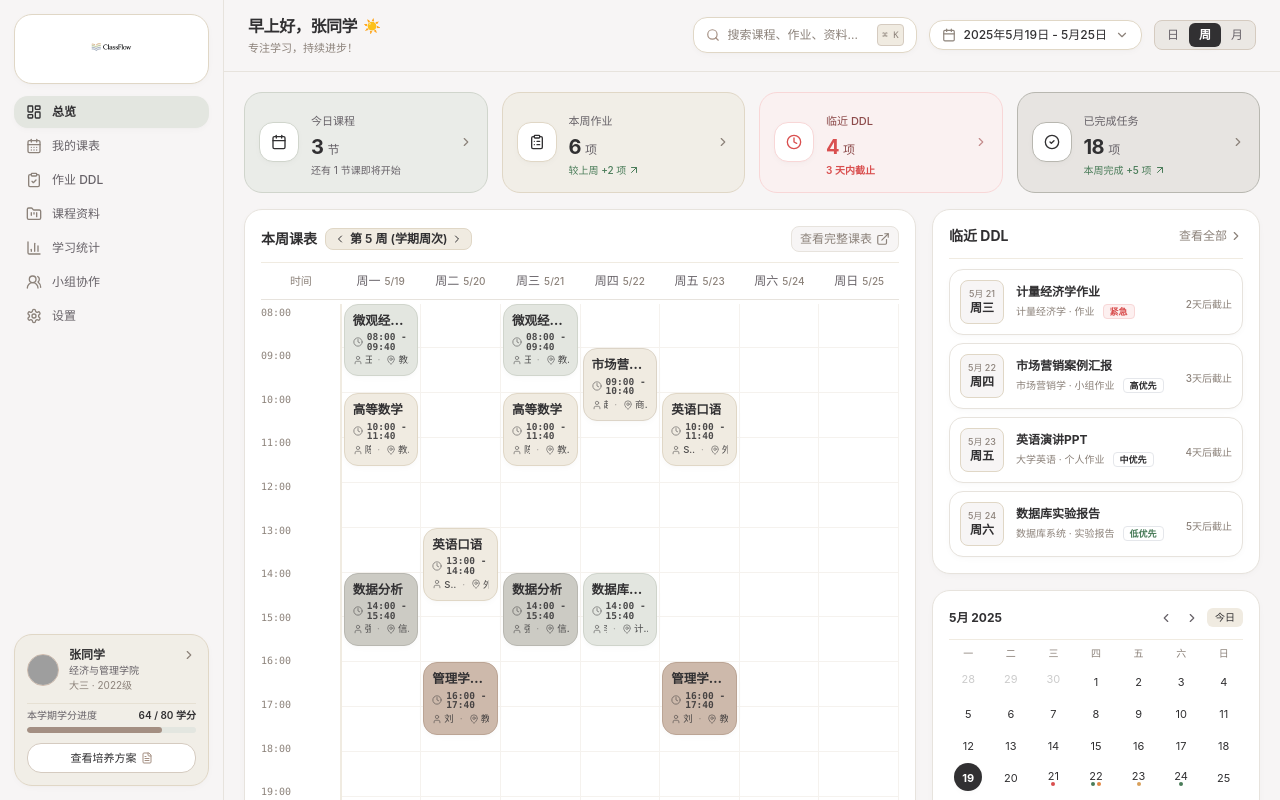
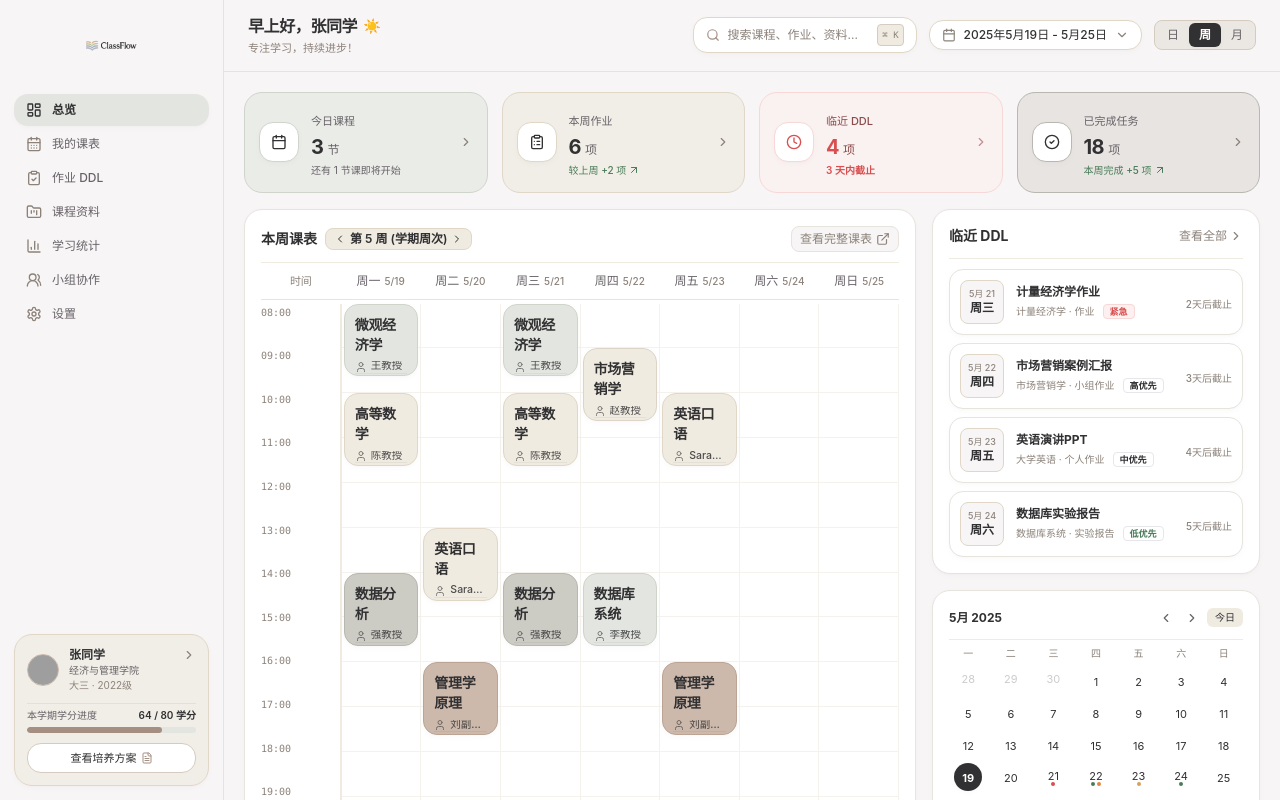
Before and after one commit to zuliku/classflow-study-dashboard, a Next.js app: page / in a window 1280 px wide. Shown: the top 800 px of the page. Built offline with nearby package versions, Linux system fonts and the light colour scheme; grey boxes are pictures that could not be loaded.

Commit message:
feat: make logo fill sidebar top-left space and remove time text inside course cards to eliminate overflow

```diff
--- a/components/dashboard/TimetableGrid.tsx
+++ b/components/dashboard/TimetableGrid.tsx
@@ -1,7 +1,7 @@
 "use client";
 
 import React from "react";
-import { ExternalLink, AlertTriangle, ChevronLeft, ChevronRight, MapPin, Clock, User } from "lucide-react";
+import { ExternalLink, AlertTriangle, ChevronLeft, ChevronRight, MapPin, User } from "lucide-react";
 import { useAppStore } from "@/store/useAppStore";
 import { ScheduleConflict } from "@/types";
 import { cn } from "@/lib/utils";
@@ -161,7 +161,7 @@ export function TimetableGrid() {
         </div>
 
         {/* Timetable Body Grid (08:00 to 21:00 Evening Range) */}
-        <div className="relative flex-1 grid grid-cols-8 mt-1 min-h-[520px]">
+        <div className="relative flex-1 grid grid-cols-8 mt-1 min-h-[500px]">
           {/* Time Labels Column */}
           <div className="flex flex-col justify-between text-[10px] text-[#8C827A] font-mono border-r border-[#F0EBE1] pr-1.5 py-0.5 h-full">
             {TIME_SLOTS.map((time, idx) => (
@@ -189,7 +189,7 @@ export function TimetableGrid() {
               ))}
             </div>
 
-            {/* Render Compact & Overflow-proof Course Cards */}
+            {/* Render Overflow-proof Course Cards (No time string inside card as requested) */}
             {WEEKDAYS.map((wd) => {
               const daySchedules = activeSchedules.filter(
                 (s) => s.dayOfWeek === wd.dayOfWeek
@@ -232,7 +232,7 @@ export function TimetableGrid() {
                           setSelectedCourseId(course.id);
                         }}
                         className={cn(
-                          "absolute left-0.5 right-0.5 rounded-xl p-2 transition-all duration-200 cursor-pointer shadow-subtle hover:shadow-card hover:-translate-y-0.5 border flex flex-col justify-between overflow-hidden group select-none",
+                          "absolute left-0.5 right-0.5 rounded-xl p-2.5 transition-all duration-200 cursor-pointer shadow-subtle hover:shadow-card hover:-translate-y-0.5 border flex flex-col justify-between overflow-hidden group select-none",
                           hasConflict && "ring-2 ring-[#D94F4F] bg-[#FDF0F0] border-[#F8D7D7]"
                         )}
                         style={{
@@ -243,38 +243,31 @@ export function TimetableGrid() {
                           color: hasConflict ? "#D94F4F" : course.textHex,
                         }}
                       >
-                        {/* Compact 3-Row Content Layout to prevent any text clipping/overflow */}
-                        <div className="space-y-0.5 min-w-0">
-                          {/* Row 1: Course Title */}
-                          <div className="flex items-center justify-between gap-1">
-                            <h4 className="font-extrabold text-[12.5px] leading-tight text-charcoal truncate group-hover:underline">
+                        {/* Top Section */}
+                        <div className="space-y-1 min-w-0">
+                          {/* 1. Course Title */}
+                          <div className="flex items-start justify-between">
+                            <h4 className="font-extrabold text-[13px] sm:text-sm tracking-tight leading-tight text-charcoal group-hover:underline">
                               {course.name}
                             </h4>
                             {hasConflict && (
-                              <span className="text-[9px] bg-[#D94F4F] text-white px-1 py-0.2 rounded font-bold shrink-0">
+                              <span className="text-[9px] bg-[#D94F4F] text-white px-1 py-0.2 rounded font-bold shrink-0 ml-1">
                                 冲突
                               </span>
                             )}
                           </div>
 
-                          {/* Row 2: Time Range */}
-                          <div className="flex items-center text-[9.5px] font-mono opacity-85 space-x-1 leading-none pt-0.5">
-                            <Clock className="w-2.5 h-2.5 shrink-0 opacity-70" />
-                            <span className="font-semibold">{sched.startTime} - {sched.endTime}</span>
+                          {/* 2. Teacher Info */}
+                          <div className="flex items-center text-[10.5px] opacity-85 space-x-1 font-medium leading-none pt-0.5">
+                            <User className="w-3 h-3 shrink-0 opacity-70" />
+                            <span className="truncate">{course.teacher}</span>
                           </div>
+                        </div>
 
-                          {/* Row 3: Teacher & Location in one compact row */}
-                          <div className="flex items-center text-[9.5px] opacity-85 space-x-1.5 font-medium leading-none pt-0.5 truncate">
-                            <span className="flex items-center truncate">
-                              <User className="w-2.5 h-2.5 mr-0.5 shrink-0 opacity-70" />
-                              <span className="truncate">{course.teacher}</span>
-                            </span>
-                            <span className="opacity-40">·</span>
-                            <span className="flex items-center truncate">
-                              <MapPin className="w-2.5 h-2.5 mr-0.5 shrink-0 opacity-70" />
-                              <span className="truncate">{sched.location}</span>
-                            </span>
-                          </div>
+                        {/* Bottom Row: Location Badge (No time text as requested) */}
+                        <div className="flex items-center text-[10.5px] opacity-90 pt-1 border-t border-black/5 font-medium leading-none">
+                          <MapPin className="w-3 h-3 mr-1 shrink-0 opacity-75" />
+                          <span className="truncate">{sched.location}</span>
                         </div>
                       </div>
                     );
--- a/components/layout/Sidebar.tsx
+++ b/components/layout/Sidebar.tsx
@@ -36,15 +36,15 @@ export function Sidebar() {
     <aside className="w-56 h-screen bg-[#F7F5F5] border-r border-[#E7E3DD] flex flex-col justify-between p-3.5 sticky top-0 select-none z-20 shrink-0">
       {/* Top Section */}
       <div className="space-y-3">
-        {/* Dedicated Brand Logo Container Card */}
+        {/* Brand Logo filling top-left area cleanly */}
         <div
-          className="w-full bg-white border border-[#E0D7C6] rounded-2xl p-3 flex items-center justify-center shadow-subtle cursor-pointer hover:shadow-card hover:bg-[#FAF8F5] transition-all"
+          className="w-full py-1.5 px-0.5 flex items-center justify-center cursor-pointer transition-opacity hover:opacity-90"
           onClick={() => setActiveTab("overview")}
         >
           <img
             src="/logo.png"
             alt="ClassFlow"
-            className="h-11 w-auto max-w-full object-contain mix-blend-multiply"
+            className="w-full h-14 object-contain mix-blend-multiply"
           />
         </div>
 
```
